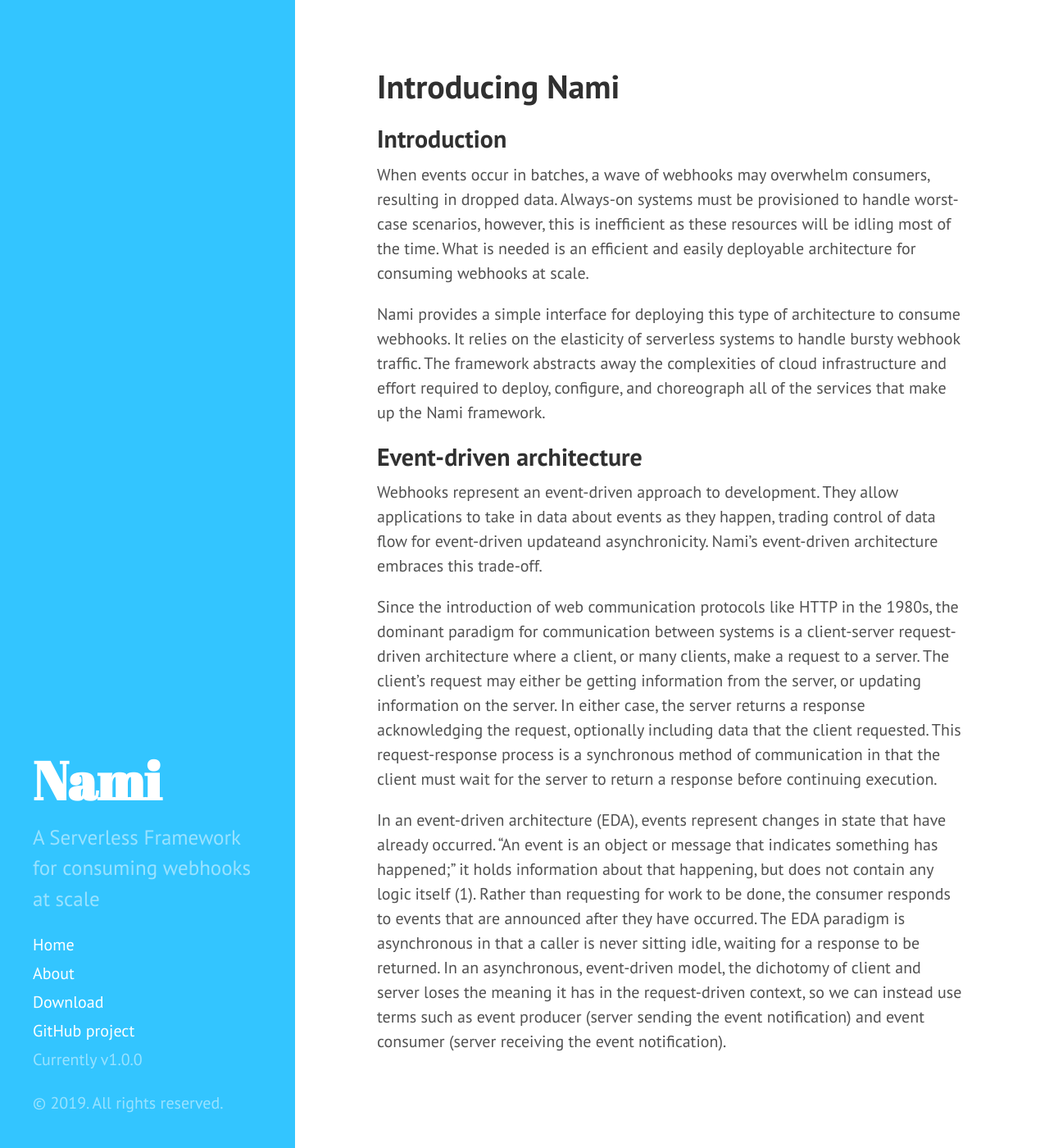
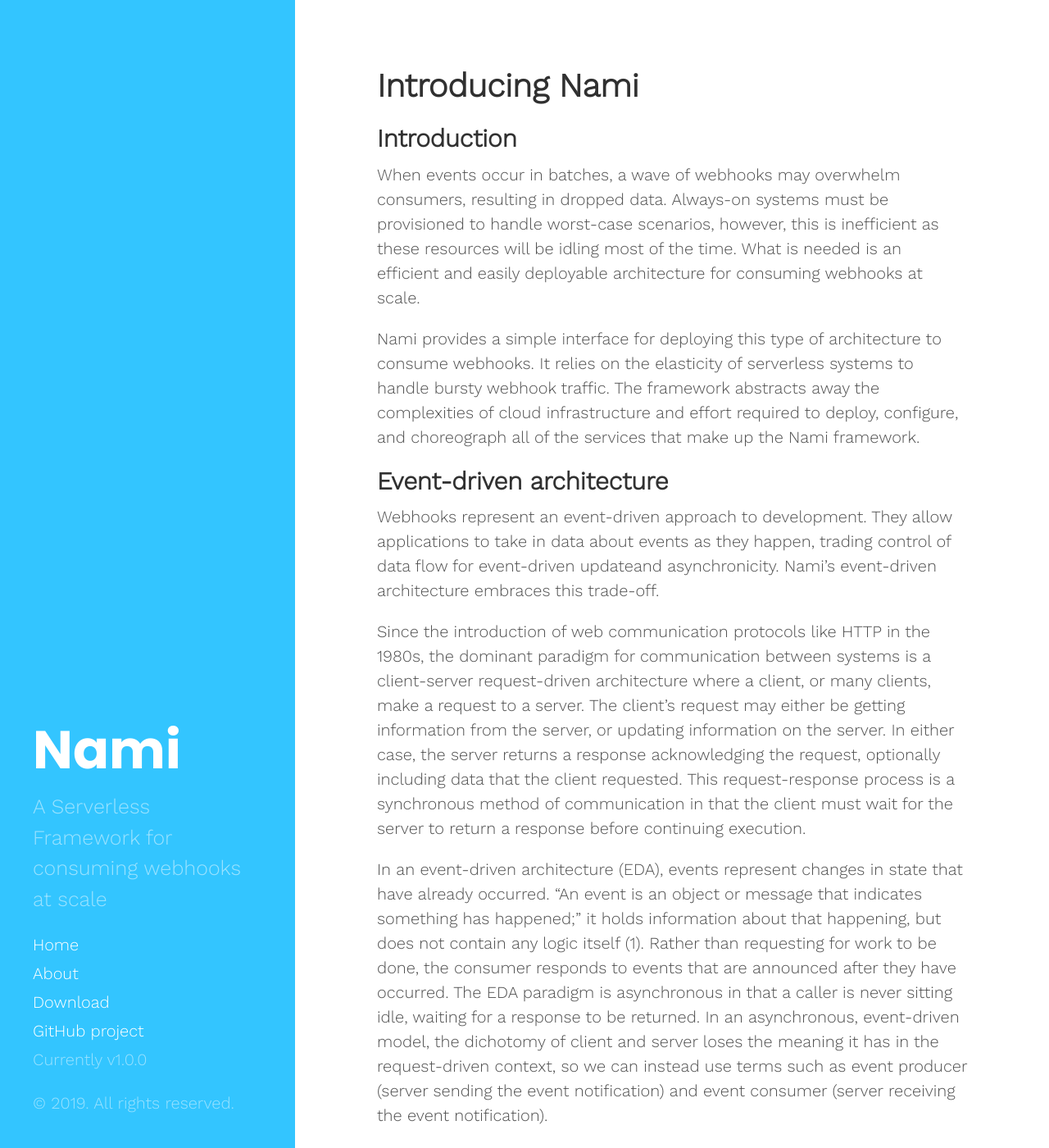
Before and after one commit to nami-serverless/nami-serverless.github.io, a Jekyll site: the page built from index.html, in a window 1280 px wide and 1400 px high. Shown: the whole window at 82% size. Built offline with Jekyll 4.4.1, drawn with Linux system fonts in a browser that asks for light colours; Markdown is read by kramdown in place of the engine named in the settings; the list of posts is cut into pages by our own code.

Commit message:
updated font family to poppins and work sans
Co-authored-by: Sachin Chandy <sachinmchandy@gmail.com>
Co-authored-by: Nick Miller <nick.miller00@gmail.com>
Co-authored-by: Wendy Kuhn <wendy@wendykuhn.io>

```diff
--- a/_includes/head.html
+++ b/_includes/head.html
@@ -19,6 +19,7 @@
   <link rel="stylesheet" href="{{ site.baseurl }}public/css/syntax.css">
   <link rel="stylesheet" href="{{ site.baseurl }}public/css/hyde.css">
   <link rel="stylesheet" href="http://fonts.googleapis.com/css?family=PT+Sans:400,400italic,700|Abril+Fatface">
+  <link rel="stylesheet" href="https://fonts.googleapis.com/css?family=Poppins:700%7CWork+Sans:300">
 
   <!-- Icons -->
   <link rel="apple-touch-icon-precomposed" sizes="144x144" href="{{ site.baseurl }}public/apple-touch-icon-144-precomposed.png">
--- a/public/css/hyde.css
+++ b/public/css/hyde.css
@@ -32,7 +32,7 @@
  */
 
 html {
-  font-family: "PT Sans", Helvetica, Arial, sans-serif;
+  font-family: "Work Sans", "PT Sans", Helvetica, Arial, sans-serif;
 }
 @media (min-width: 48em) {
   html {
@@ -79,7 +79,7 @@ html {
 .sidebar-about h1 {
   color: #fff;
   margin-top: 0;
-  font-family: "Abril Fatface", serif;
+  font-family: "Poppins", sans-serif;
   font-size: 3.25rem;
 }
 
```
